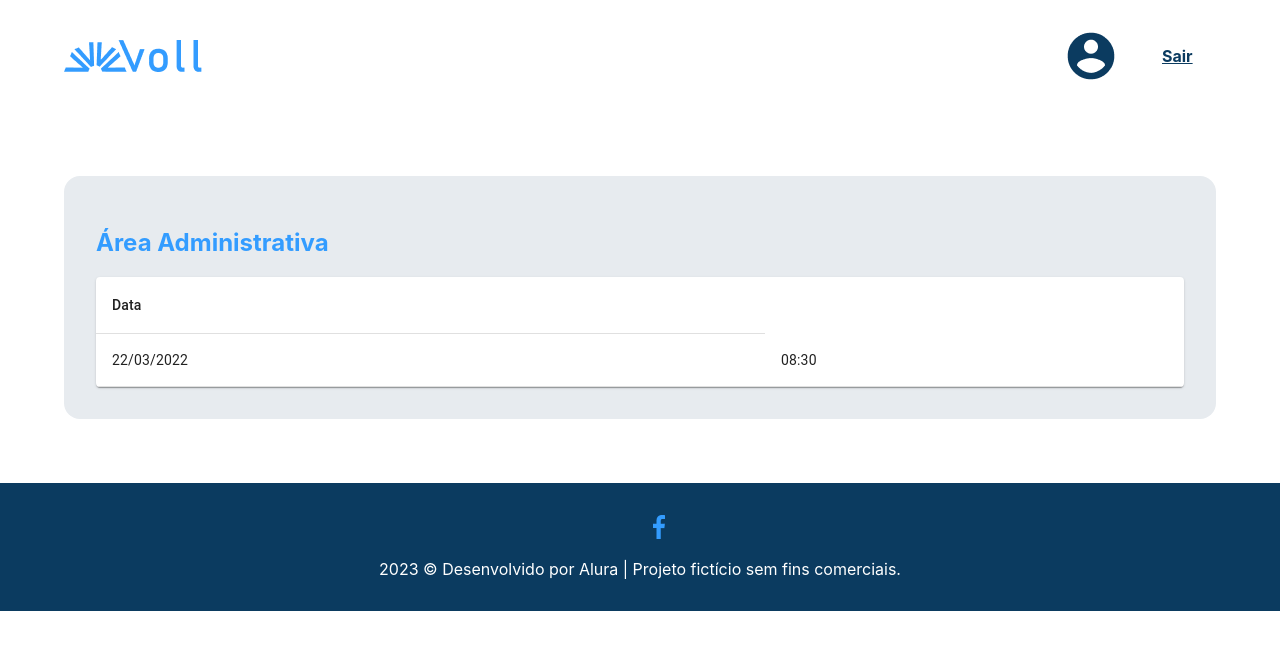
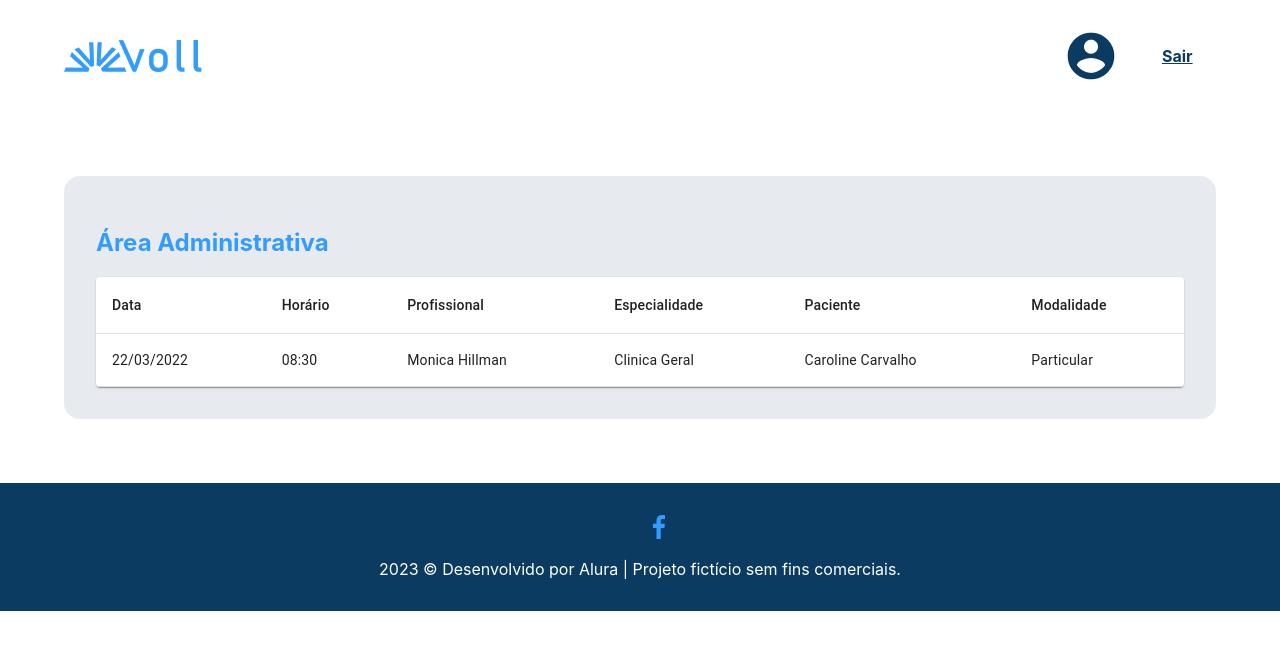
Before and after one commit to MonicaHillman/voll, a React (Create React App) app: page / in a window 1280 px wide. Shown: the top 650 px of the page. Built offline with nearby package versions, Linux system fonts and the light colour scheme; the HTML template or start-up script is replaced by a standard one.

Commit message:
resolução do desafio

```diff
--- a/src/components/Tabela/index.tsx
+++ b/src/components/Tabela/index.tsx
@@ -14,12 +14,21 @@ function Tabela() {
                     <TableHead>
                         <TableRow>
                             <TableCell>Data</TableCell>
+                            <TableCell>Horário</TableCell>
+                            <TableCell>Profissional</TableCell>
+                            <TableCell>Especialidade</TableCell>
+                            <TableCell>Paciente</TableCell>
+                            <TableCell>Modalidade</TableCell>
                         </TableRow>
                     </TableHead>
                     <TableBody>
                         <TableRow>
                             <TableCell component="th" scope="row">22/03/2022</TableCell>
                             <TableCell>08:30</TableCell>
+                            <TableCell>Monica Hillman</TableCell>
+                            <TableCell>Clinica Geral</TableCell>
+                            <TableCell>Caroline Carvalho</TableCell>
+                            <TableCell>Particular</TableCell>
                         </TableRow>
                     </TableBody>
                 </Table>
```
